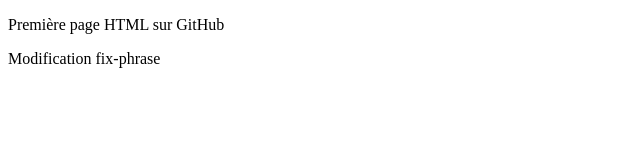
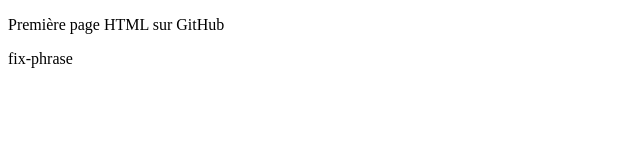
Before and after one commit to bchl16/hello-github-web, a plain HTML site: page index.html in a window 1280 px wide. Shown: the full height of the page, 0-640 px from the left. Drawn offline with Linux system fonts and the light colour scheme.

Commit message:
Update index.html

```diff
--- a/index.html
+++ b/index.html
@@ -7,4 +7,4 @@
     <p>Première page HTML sur GitHub</p>
   </body>
 </html>
-<p>Modification fix-phrase</p>
+<p>fix-phrase</p>
```
